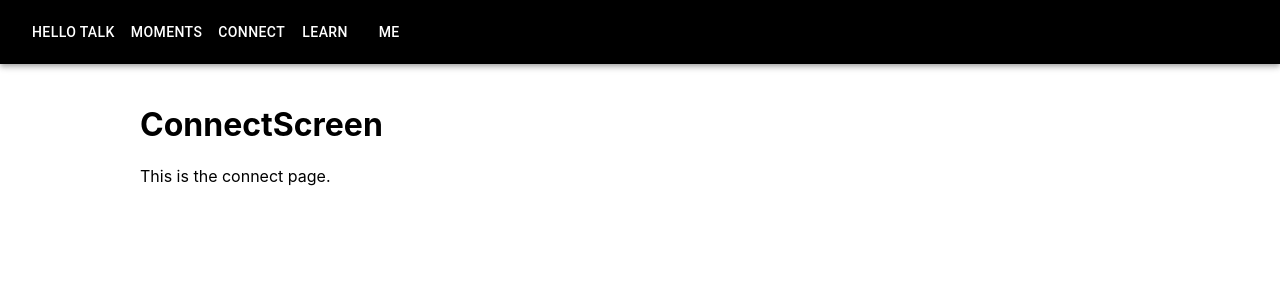
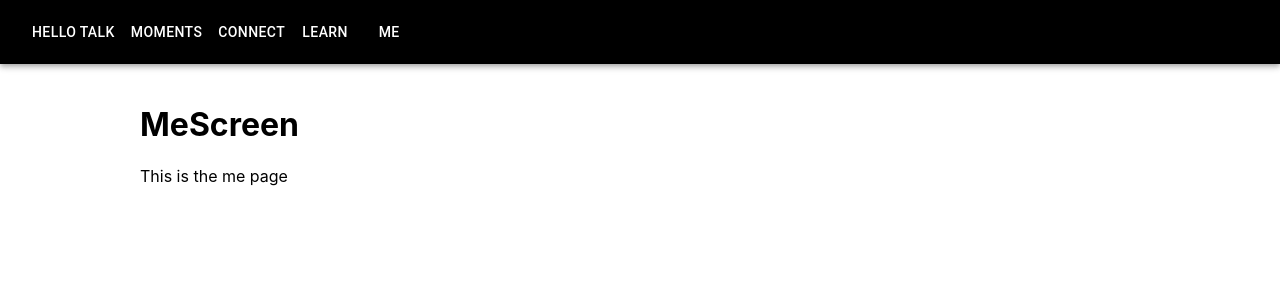
Before and after one commit to francislainy/hello-talk-web, a React (Create React App) app: page /me in a window 1280 px wide. Shown: the top 300 px of the page. Built offline with nearby package versions, Linux system fonts and the light colour scheme.

Commit message:
update name of variable to select param instead of text

```diff
--- a/src/screens/MeScreen.js
+++ b/src/screens/MeScreen.js
@@ -3,8 +3,8 @@ import React from 'react';
 function ConnectScreen() {
     return (
         <div>
-            <h1>ConnectScreen</h1>
-            <p>This is the connect page.</p>
+            <h1>MeScreen</h1>
+            <p>This is the me page</p>
         </div>
     );
 }
--- a/src/screens/MomentsScreen.js
+++ b/src/screens/MomentsScreen.js
@@ -22,7 +22,7 @@ function MomentsScreen() {
         setSelectedTab(tabIndex);
     };
 
-    const getSelectedTabText = () => {
+    const getSelectedTabParam = () => {
         const tab = tabs[selectedTab];
         return tab.param;
     };
@@ -30,8 +30,8 @@ function MomentsScreen() {
     useEffect(() => {
         const fetchMoments = () => {
             return new Promise((resolve, reject) => {
-                const selectedTabText = getSelectedTabText();
-                axios.get(`${GET_MOMENTS}${selectedTabText}`)
+                const selectedTabParam = getSelectedTabParam();
+                axios.get(`${GET_MOMENTS}${selectedTabParam}`)
                     .then(response => resolve(response.data))
                     .catch(error => reject(error));
             });
```
